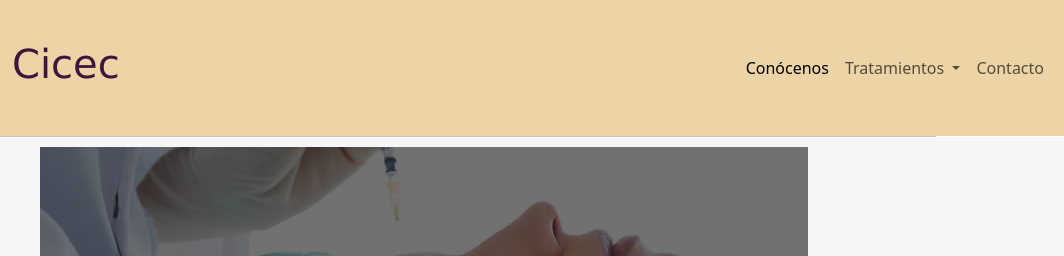
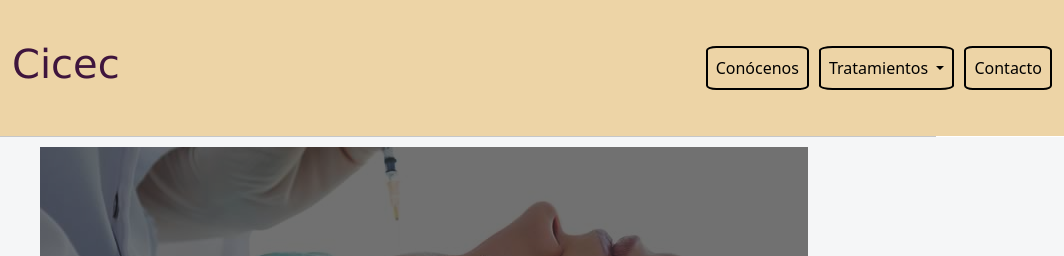
Before and after one commit to Damian-Barera/ClinicaFG, a plain HTML site: page index.html in a window 1280 px wide. Shown: the top 256 px of the page, 216-1280 px from the left. Drawn offline with nearby package versions, Linux system fonts and the light colour scheme; a web font is replaced by a local one.

Commit message:
agregados estilos a los botones del menu

```diff
--- a/index.css
+++ b/index.css
@@ -31,6 +31,33 @@
 .navbar-brand h2 {
     font-family: 'Lucida Sans', 'Lucida Sans Regular', 'Lucida Grande', 'Lucida Sans Unicode', Geneva, Verdana, sans-serif;
     text-decoration: wavy;
+    color: #3F153D;
+}
+
+.navbar-nav {
+    gap: 10px;
+}
+
+.nav-link {
+    background-color: #EDD4A6;
+    color: black;
+    border: 2px solid black;
+    border-radius: 10%;
+}
+
+.nav-link:hover {
+    color: white;
+}
+
+.nav-item a {
+    background-color: #EDD4A6;
+    font-weight: bold;
+}
+
+.dropdown-item {
+    font-weight: bold;
+    margin: 0;
+    background-color: #EDD4A6;
     color: #3F153D;
 }
 
--- a/index.html
+++ b/index.html
@@ -78,15 +78,15 @@
             class="navbar-nav d-flex justify-content-center align-items-center"
           >
             <li class="nav-item">
-              <a
+              <button
                 class="nav-link active"
                 aria-current="page"
                 href="#"
-                >Conócenos</a
+                >Conócenos</button
               >
             </li>
             <li class="nav-item dropdown">
-              <a
+              <button
                 class="nav-link dropdown-toggle proyectos-menu"
                 href="#"
                 role="button"
@@ -94,22 +94,21 @@
                 aria-expanded="false"
               >
                 Tratamientos
-              </a>
+              </button>
               <ul class="dropdown-menu">
                 <!-- This link go to another HTML -->
                 <li><a class="dropdown-item" href="#">Tratamiento 1</a></li>
                 <!-- This link go to another HTML -->
                 <li><a class="dropdown-item" href="#">Tratamiento 2</a></li>
-                <!-- Divisor  -->
-                <li><hr class="dropdown-divider" /></li>
-                <!-- Those links go to another HTML -->
+                <!-- This link go to another HTML -->
                 <li><a class="dropdown-item" href="#">Tratamiento 3</a></li>
+                <!-- This link go to another HTML -->
                 <li><a class="dropdown-item" href="#">Tratamiento 4</a></li>
               </ul>
             </li>
             <li class="nav-item">
               <!-- This link go to another section of this page -->
-              <a class="nav-link" href="#contactame">Contacto</a>
+              <button class="nav-link" href="#contactame">Contacto</button>
             </li>
           </ul>
         </div>
```
